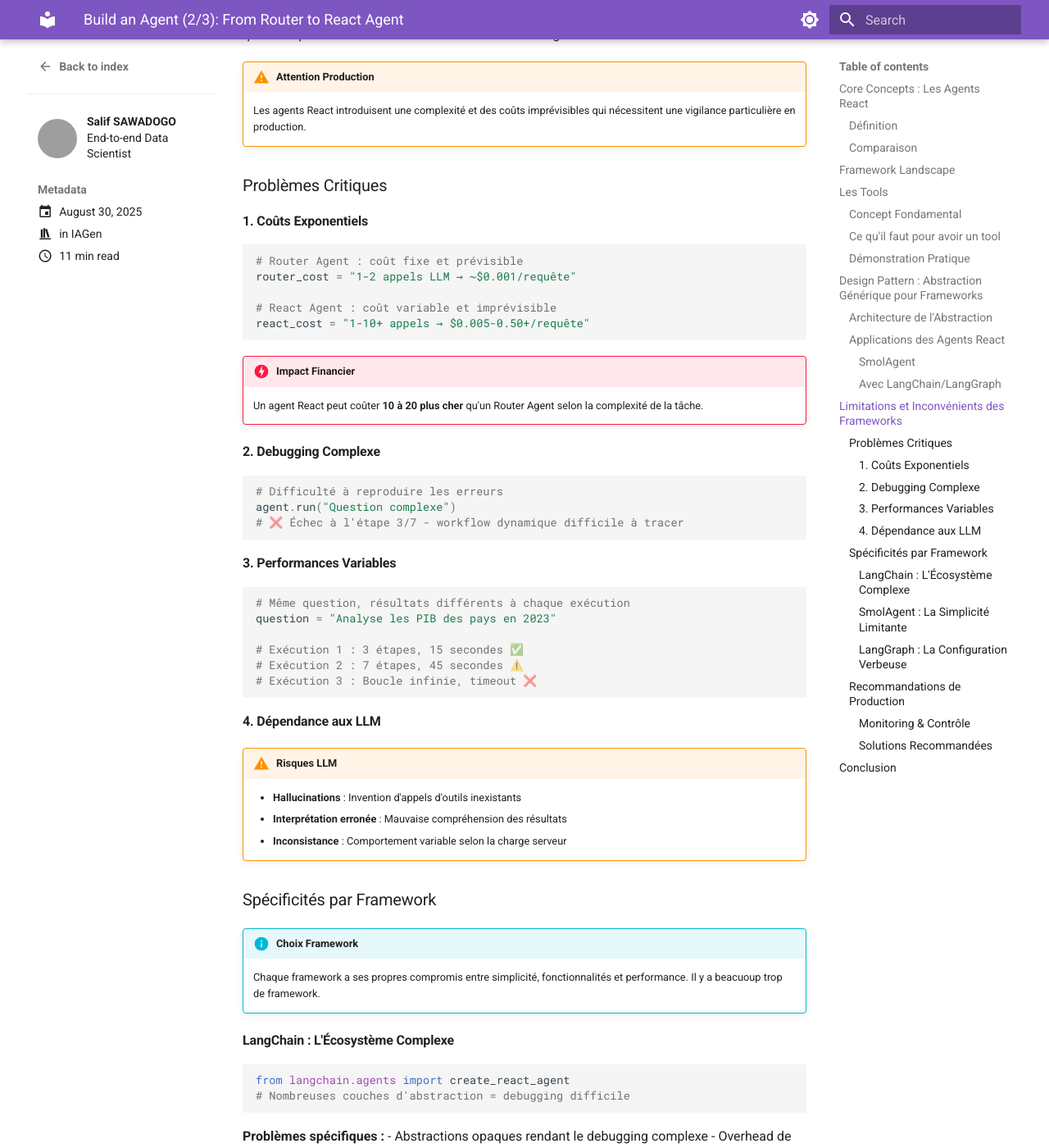
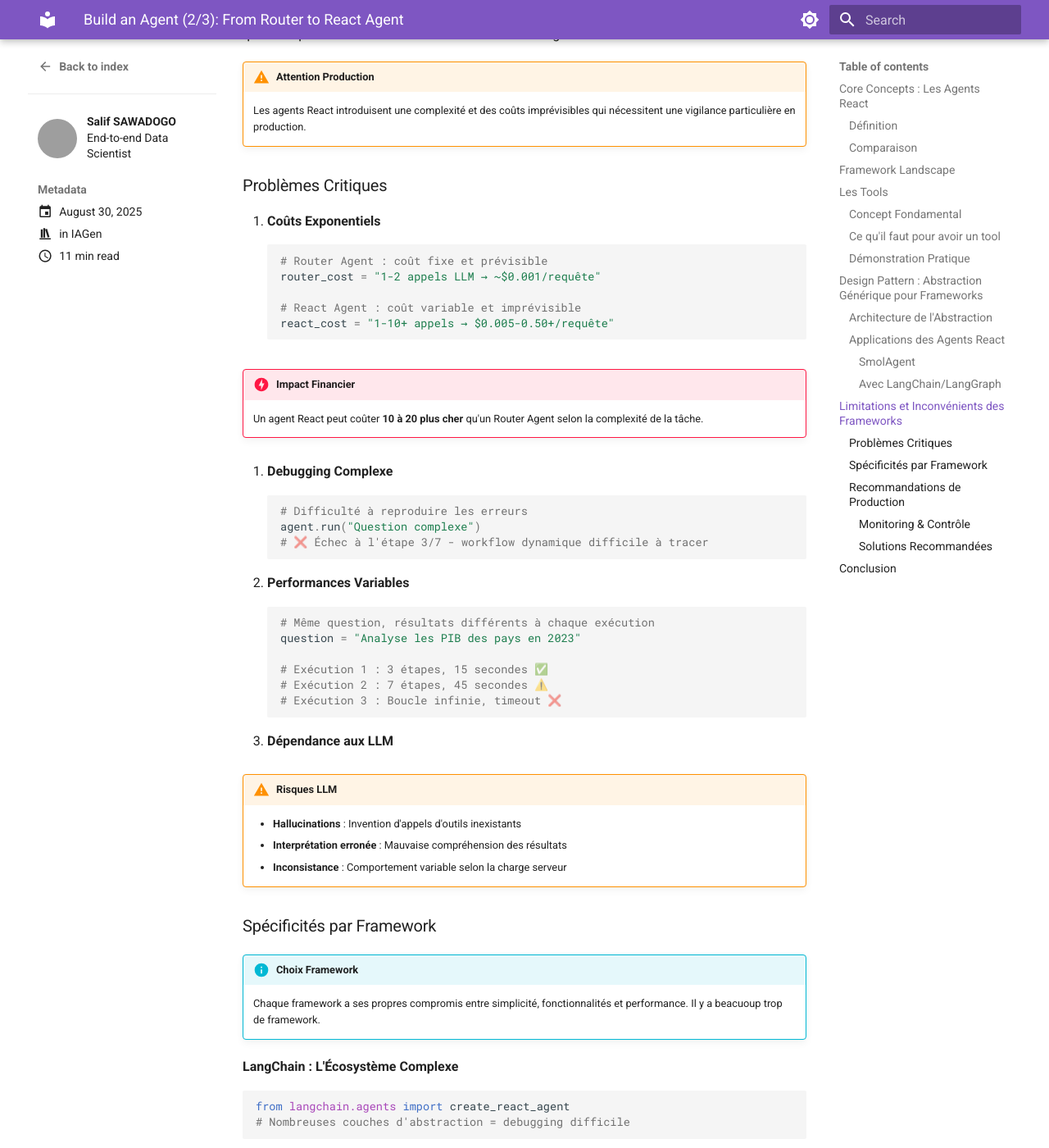
Before and after one commit to sawallesalfo/blog, an MkDocs documentation site: the page built from docs/posts/agent_react.md, in a window 1280 px wide and 1400 px high, scrolled down 9703 px. Shown: the whole window at 82% size. Built offline with MkDocs 1.6.1 and Material for MkDocs 9.7.7, drawn with Linux system fonts in a browser that asks for light colours; comment, search, counter and statistics services are not loaded; grey boxes are pictures that could not be loaded.

Commit message:
add react

````diff
--- a/docs/posts/agent_react.md
+++ b/docs/posts/agent_react.md
@@ -436,7 +436,7 @@ Après avoir exploré les applications pratiques, il est important de discuter d
 
 ### Problèmes Critiques
 
-#### 1. **Coûts Exponentiels**
+1. **Coûts Exponentiels**
 ```python
 # Router Agent : coût fixe et prévisible
 router_cost = "1-2 appels LLM → ~$0.001/requête"
@@ -448,14 +448,14 @@ react_cost = "1-10+ appels → $0.005-0.50+/requête"
 !!! danger "Impact Financier"
     Un agent React peut coûter **10 à 20 plus cher** qu'un Router Agent selon la complexité de la tâche.
 
-#### 2. **Debugging Complexe**
+2. **Debugging Complexe**
 ```python
 # Difficulté à reproduire les erreurs
 agent.run("Question complexe")
 # ❌ Échec à l'étape 3/7 - workflow dynamique difficile à tracer
 ```
 
-#### 3. **Performances Variables**
+3. **Performances Variables**
 ```python
 # Même question, résultats différents à chaque exécution
 question = "Analyse les PIB des pays en 2023"
@@ -465,7 +465,7 @@ question = "Analyse les PIB des pays en 2023"
 # Exécution 3 : Boucle infinie, timeout ❌
 ```
 
-#### 4. **Dépendance aux LLM**
+4. **Dépendance aux LLM**
 !!! warning "Risques LLM"
     - **Hallucinations** : Invention d'appels d'outils inexistants
     - **Interprétation erronée** : Mauvaise compréhension des résultats
@@ -476,7 +476,7 @@ question = "Analyse les PIB des pays en 2023"
 !!! info "Choix Framework"
     Chaque framework a ses propres compromis entre simplicité, fonctionnalités et performance. Il y a beacuoup trop de framework.
 
-#### **LangChain : L'Écosystème Complexe**
+**LangChain : L'Écosystème Complexe**
 ```python
 from langchain.agents import create_react_agent
 # Nombreuses couches d'abstraction = debugging difficile
@@ -487,7 +487,7 @@ from langchain.agents import create_react_agent
 - Overhead de performance dû aux multiples couches
 - Documentation fragmentée pour les cas avancés
 
-#### **SmolAgent : La Simplicité Limitante**
+**SmolAgent : La Simplicité Limitante**
 ```python
 agent = ToolCallingAgent(tools=tools, model=model)
 # Simple mais fonctionnalités limitées
@@ -498,7 +498,7 @@ agent = ToolCallingAgent(tools=tools, model=model)
 - Workflows complexes non supportés
 - Écosystème d'outils plus restreint
 
-#### **LangGraph : La Configuration Verbeuse**
+**LangGraph : La Configuration Verbeuse**
 ```python
 workflow = StateGraph(State)
 workflow.add_node("step1", node1)
````
